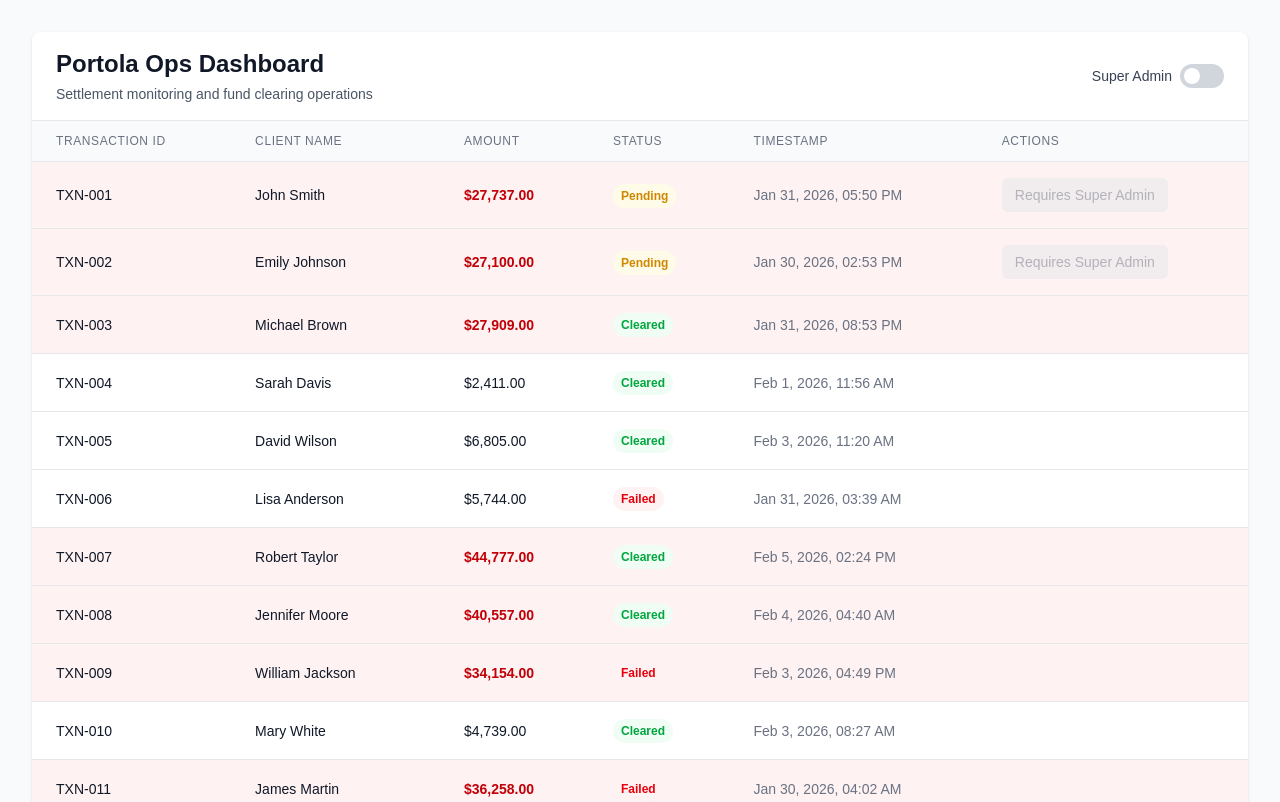
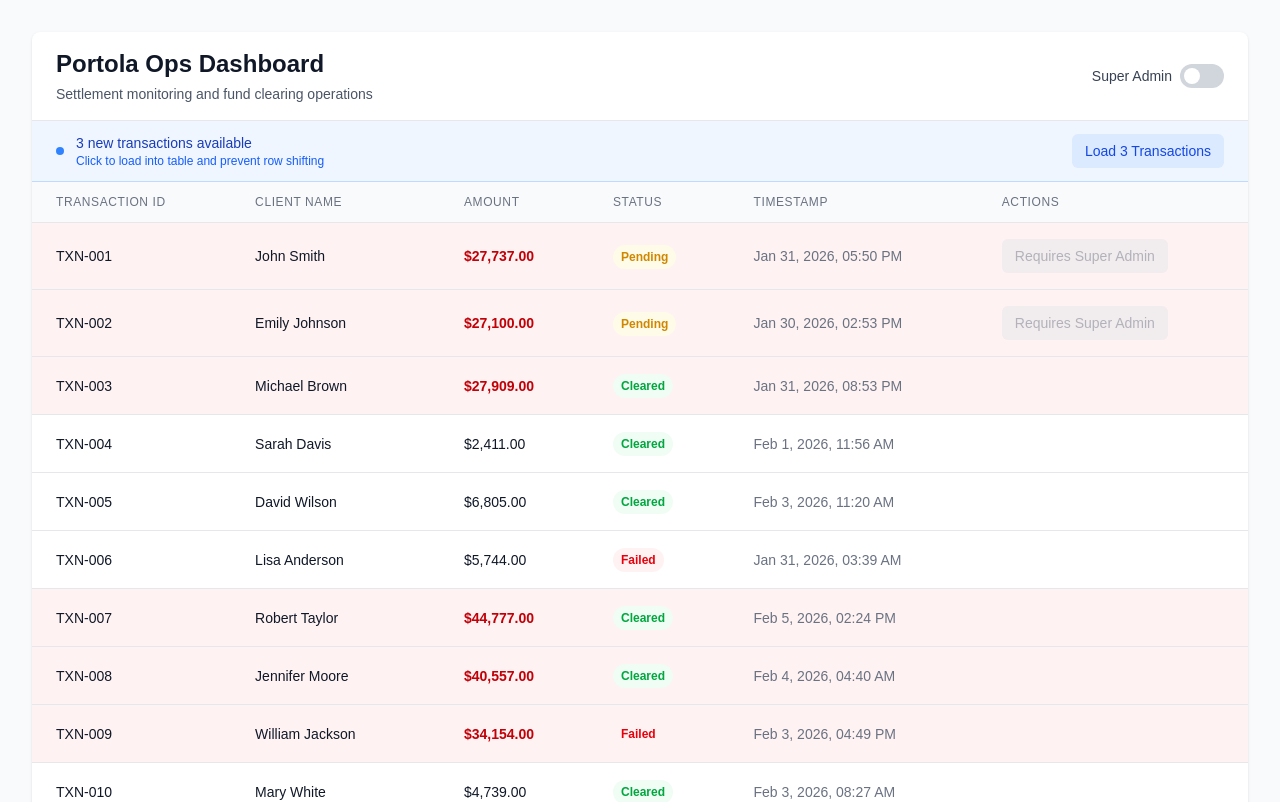
Before and after one commit to soebk/portola-ops-dashboard, a Next.js app: page / in a window 1280 px wide. Shown: the top 802 px of the page. Built offline with nearby package versions, Linux system fonts and the light colour scheme.

Commit message:
Phase 3: Auto-generating transactions with staged loading banner to prevent UX issues

```diff
--- a/src/app/page.tsx
+++ b/src/app/page.tsx
@@ -40,10 +40,49 @@ export default function Dashboard() {
   const [transactions, setTransactions] = useState<Transaction[]>([])
   const [processingIds, setProcessingIds] = useState<Set<string>>(new Set())
   const [isSuperAdmin, setIsSuperAdmin] = useState(false)
+  const [pendingTransactions, setPendingTransactions] = useState<Transaction[]>([])
+  const [transactionCounter, setTransactionCounter] = useState(51) // Start after initial 50
 
   useEffect(() => {
     setTransactions(generateMockTransactions())
   }, [])
+
+  // Generate a single new transaction
+  const generateNewTransaction = (): Transaction => {
+    const names = [
+      'Alex Chen', 'Jordan Williams', 'Taylor Brown', 'Casey Johnson', 'Morgan Davis',
+      'Jamie Wilson', 'Riley Anderson', 'Avery Taylor', 'Quinn Moore', 'Parker Jackson',
+      'Cameron White', 'Blake Harris', 'Sage Martin', 'River Thompson', 'Sky Garcia',
+      'Phoenix Rodriguez', 'Rowan Lewis', 'Dakota Lee', 'Storm Walker', 'Nova Hall'
+    ]
+
+    const statuses: Transaction['status'][] = ['Pending', 'Cleared', 'Failed']
+
+    return {
+      id: `TXN-${String(transactionCounter).padStart(3, '0')}`,
+      clientName: names[Math.floor(Math.random() * names.length)],
+      amount: Math.floor(Math.random() * 50000) + 1000,
+      status: statuses[Math.floor(Math.random() * statuses.length)],
+      timestamp: new Date().toISOString()
+    }
+  }
+
+  // Add new transaction every 2 seconds
+  useEffect(() => {
+    const interval = setInterval(() => {
+      const newTransaction = generateNewTransaction()
+      setPendingTransactions(prev => [newTransaction, ...prev])
+      setTransactionCounter(prev => prev + 1)
+    }, 2000)
+
+    return () => clearInterval(interval)
+  }, [transactionCounter])
+
+  // Load pending transactions into main list
+  const loadPendingTransactions = () => {
+    setTransactions(prev => [...pendingTransactions, ...prev])
+    setPendingTransactions([])
+  }
 
   const clearFunds = async (transactionId: string) => {
     const transaction = transactions.find(t => t.id === transactionId)
@@ -138,6 +177,33 @@ export default function Dashboard() {
             </div>
           </div>
 
+          {/* New transactions banner */}
+          {pendingTransactions.length > 0 && (
+            <div className="bg-blue-50 border-b border-blue-200 px-6 py-3">
+              <div className="flex items-center justify-between">
+                <div className="flex items-center space-x-3">
+                  <div className="flex-shrink-0">
+                    <div className="h-2 w-2 bg-blue-500 rounded-full animate-pulse"></div>
+                  </div>
+                  <div>
+                    <p className="text-sm font-medium text-blue-800">
+                      {pendingTransactions.length} new transaction{pendingTransactions.length !== 1 ? 's' : ''} available
+                    </p>
+                    <p className="text-xs text-blue-600">
+                      Click to load into table and prevent row shifting
+                    </p>
+                  </div>
+                </div>
+                <button
+                  onClick={loadPendingTransactions}
+                  className="inline-flex items-center px-3 py-2 border border-transparent text-sm leading-4 font-medium rounded-md text-blue-700 bg-blue-100 hover:bg-blue-200 focus:outline-none focus:ring-2 focus:ring-offset-2 focus:ring-blue-500"
+                >
+                  Load {pendingTransactions.length} Transaction{pendingTransactions.length !== 1 ? 's' : ''}
+                </button>
+              </div>
+            </div>
+          )}
+
           <div className="overflow-x-auto">
             <table className="min-w-full divide-y divide-gray-200">
               <thead className="bg-gray-50">
```
